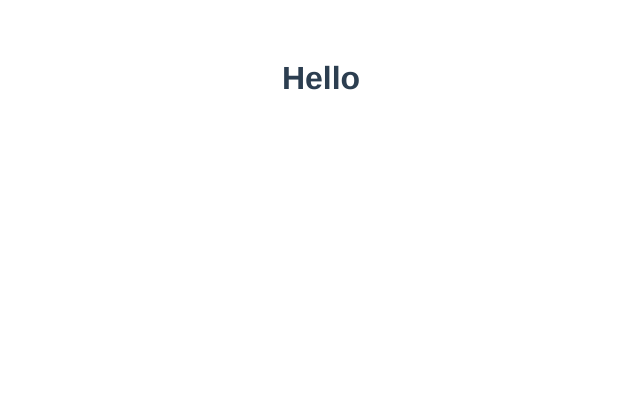
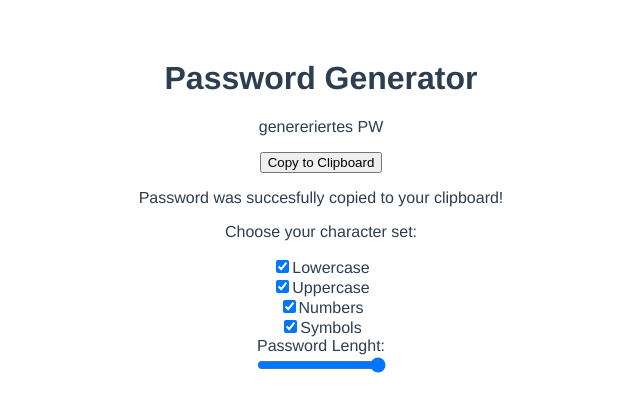
Before and after one commit to timhe375/Password-Generator, a Vue app: page / in a window 1280 px wide. Shown: the top 412 px of the page, without its empty margins (319-959 px from the left). Built offline with nearby package versions, Linux system fonts and the light colour scheme.

Commit message:
feature: add main template

```diff
--- a/src/components/PasswordGenerator.vue
+++ b/src/components/PasswordGenerator.vue
@@ -1,5 +1,41 @@
 <template>
-  <h1>Hello</h1>
+  <header>
+    <h1>Password Generator</h1>
+  </header>
+  <body>
+    <section>
+      <p>genereriertes PW</p>
+      <button>Copy to Clipboard</button>
+      <p>Password was succesfully copied to your clipboard!</p>
+    </section>
+  </body>
+  <form onsubmit="return false">
+    <div>
+      <p>Choose your character set:</p>
+      <article>
+        <section class="lowercase">
+          <input type="checkbox" id="pw-tolowercase" checked />
+          <label for="pw-tolowercase">Lowercase</label>
+        </section>
+        <section class="uppercase">
+          <input type="checkbox" id="pw-touppercase" checked />
+          <label for="pw-touppercase">Uppercase</label>
+        </section>
+        <section class="numbers">
+          <input type="checkbox" id="pw-numbers" checked />
+          <label for="pw-numbers">Numbers</label>
+        </section>
+        <section class="special">
+          <input type="checkbox" id="pw-speacialchar" checked />
+          <label for="pw-speacialchar">Symbols</label>
+        </section>
+      </article>
+    </div>
+    <section class="slider">
+      <label for="pw-length">Password Lenght:</label><br />
+      <input type="range" id="pw-length" min="8" max="35" step="1" />
+    </section>
+  </form>
 </template>
 
 <script>
```
